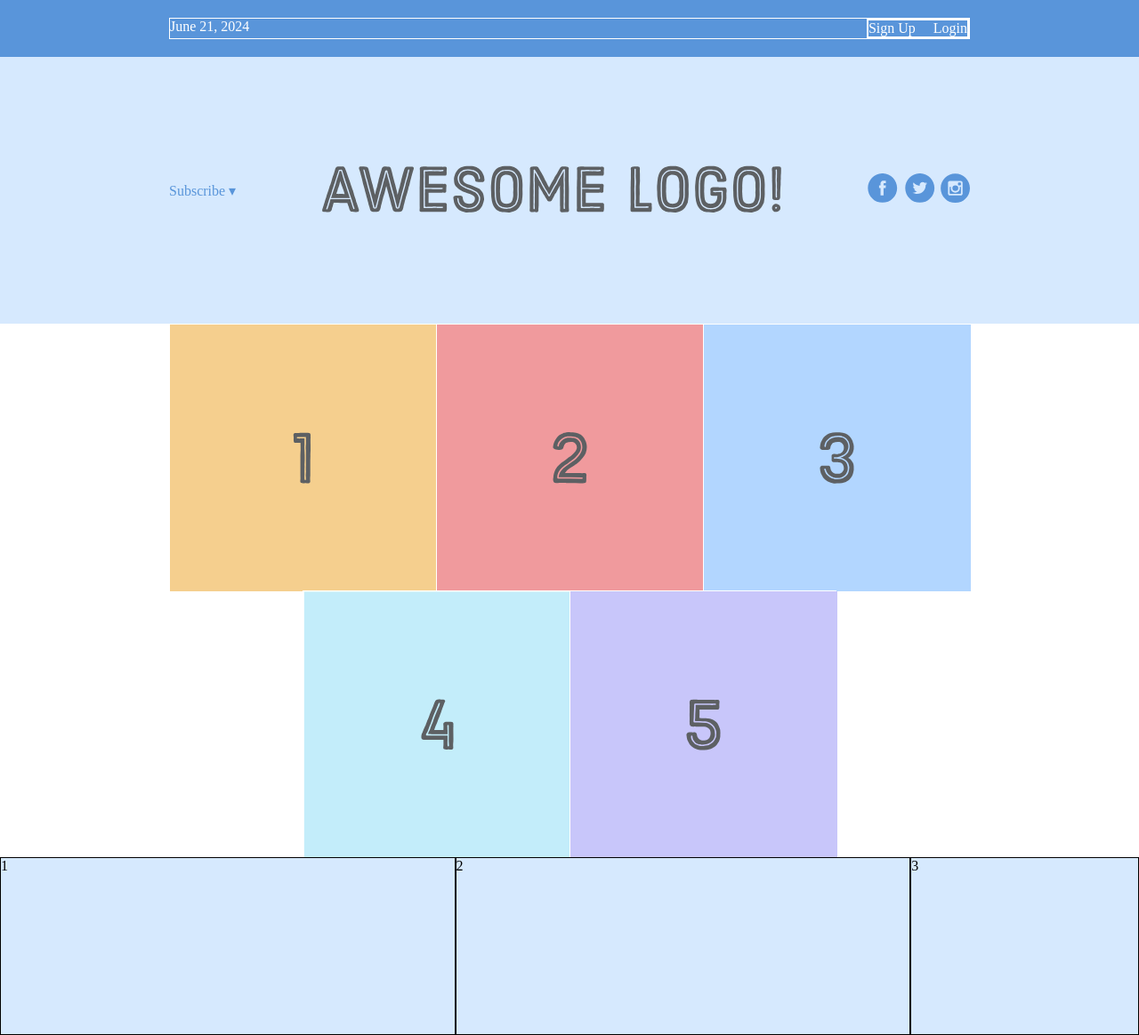
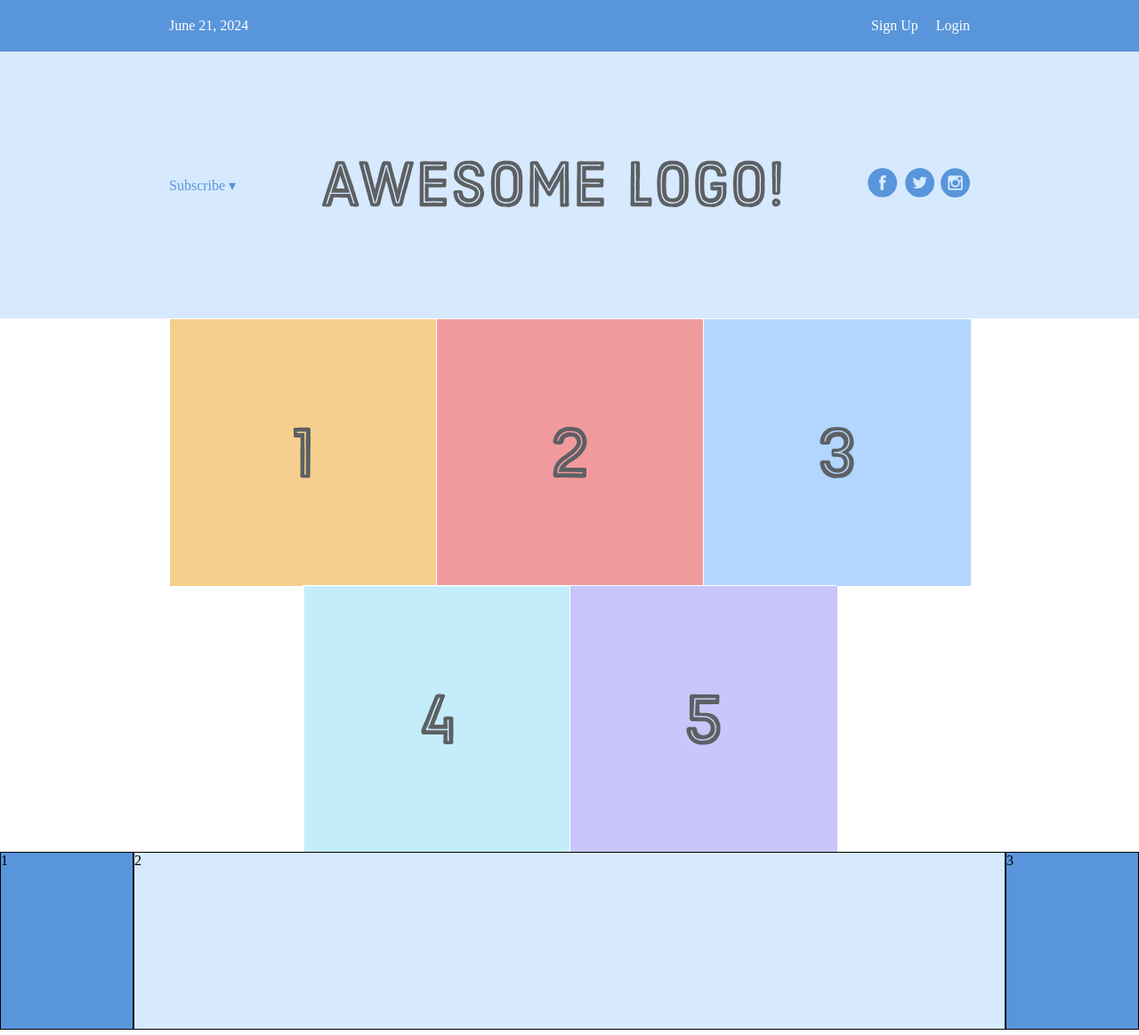
Before and after one commit to martnx/flexbox1, a plain HTML site: page index.html in a window 1280 px wide. Shown: the whole page at 89% size. Drawn offline with Linux system fonts and the light colour scheme.

Commit message:
finished footer

```diff
--- a/style.css
+++ b/style.css
@@ -12,14 +12,14 @@
     justify-content: center;
 }
 .menu{
-    border: 1px solid #fff; /*For debugging*/
+
     width: 900px;
 
     display: flex;
     justify-content: space-between;
 }
 .links{
-    border: 2px solid #fff;
+
     display: flex;
     justify-content: flex-end;
 }
@@ -71,9 +71,9 @@
     height: 200px;
     flex: 1;
 }
-.footer-item.footer-one{
-    flex: 2;
+.footer-item.footer-one,
+.footer-item.footer-three{
+    background-color: #5995DA;
+    flex:initial;
+    width: 150px;
 }
-.footer-item.footer-two{
-    flex: 2;
-}
```
